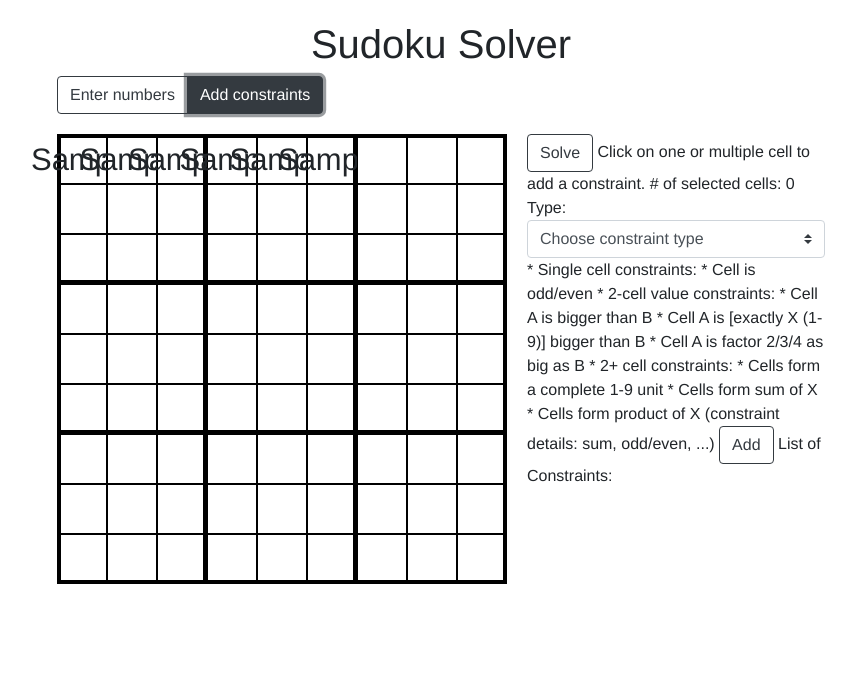
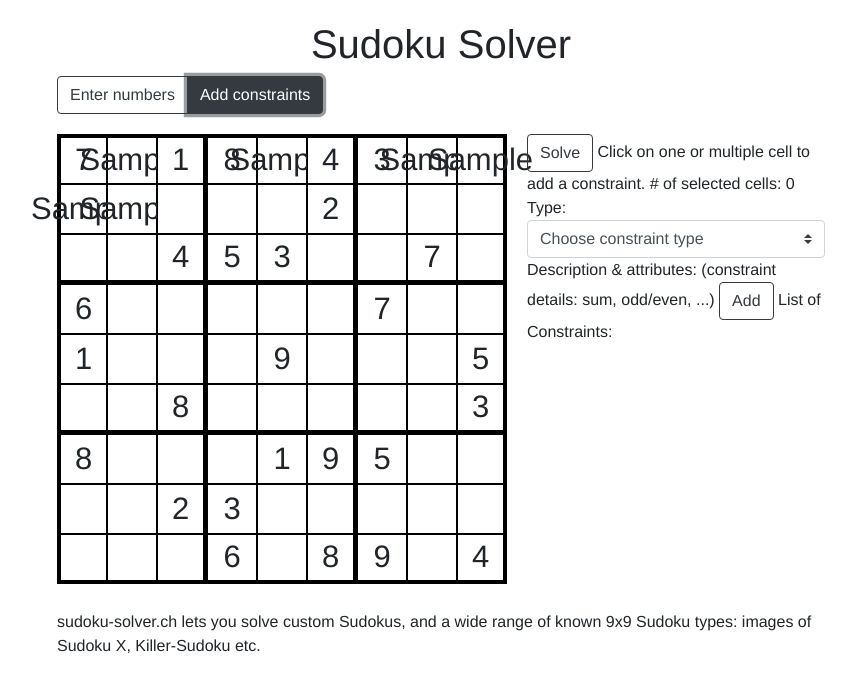
Before and after one commit to akleemans/sudoku-solver.ch, an Angular app in the folder frontend/: page / in a window 1280 px wide. Both pictures are taken after typing "Sample", "Sample", "Sample", "Sample", "Sample", "Sample" into the empty fields and a click on the button "Add constraints". Shown: the top 692 px of the page, without its empty margins (199-1055 px from the left). Built offline with nearby package versions, Linux system fonts and the light colour scheme.

Commit message:
Add changes to main component

```diff
--- a/frontend/src/app/main/main.component.html
+++ b/frontend/src/app/main/main.component.html
@@ -12,22 +12,29 @@
 <div *ngIf="viewMode === ViewMode.numbers" class="flex-container">
   <div class="left-side">
     <ul>
-      <li *ngFor="let c of cellNumbers;">
-        <input type="text" [(ngModel)]="cells[c]" maxlength="1" autocomplete="false" style="color: blue;">
+      <li *ngFor="let cell of cells;">
+        <input type="text" [(ngModel)]="cell.value" maxlength="1" autocomplete="false" [style.color]="cell.original ? 'blue' : 'red'">
       </li>
     </ul>
   </div>
 
   <div class="right-side">
-    Click on cells to enter numbers which are already known.
+    <p>
+      Click on cells to enter numbers which are already known.
+    </p>
+
+    <button type="button" class="btn btn-outline-dark" (click)="clear()">
+      clear
+    </button>
   </div>
 </div>
 
 <div *ngIf="viewMode === ViewMode.constraints" class="flex-container">
   <div class="left-side">
     <ul>
-      <li *ngFor="let c of cellNumbers;" (click)="toggleSelection(c)" [style.background-color]="selectedCells.includes(c) ? selectionColor : 'white'">
-        <span>{{cells[c]}}</span>
+      <li *ngFor="let cell of cells;" (click)="toggleSelection(cell)"
+          [style.background-color]="cell.bgColor">
+        <span>{{cell.value}}</span>
       </li>
     </ul>
   </div>
@@ -44,21 +51,18 @@
     Type:
     <select class="custom-select">
       <option selected>Choose constraint type</option>
-      <option value="ConstraintType"></option>
+      <option [value]="ConstraintType.SINGLE_CELL_ODD_EVEN">Single cell: odd/even</option>
       <option value="2">Two</option>
       <option value="3">Three</option>
     </select>
 
-    * Single cell constraints:
-    * Cell is odd/even
-    * 2-cell value constraints:
-    * Cell A is bigger than B
-    * Cell A is [exactly X (1-9)] bigger than B
-    * Cell A is factor 2/3/4 as big as B
-    * 2+ cell constraints:
-    * Cells form a complete 1-9 unit
-    * Cells form sum of X
-    * Cells form product of X
+    Description & attributes:
+    <div *ngIf="selectedType === ConstraintType.SINGLE_CELL_ODD_EVEN">
+      One or more cells which are odd or even.
+
+      Type:
+      Odd / Even
+    </div>
 
     <!--
     <div class="dropdown">
@@ -84,3 +88,9 @@
 
   </div>
 </div>
+
+<div>
+  sudoku-solver.ch lets you solve custom Sudokus, and a wide range of known 9x9 Sudoku types:
+
+  images of Sudoku X, Killer-Sudoku etc.
+</div>
--- a/frontend/src/app/main/main.component.ts
+++ b/frontend/src/app/main/main.component.ts
@@ -1,15 +1,34 @@
-import {randomColor} from 'randomcolor';
+import * as _ from 'lodash';
 import {Component, OnInit} from '@angular/core';
+import {Cell} from "../model/cell";
+import {Sudoku} from "../model/sudoku";
+import {Solver} from "../model/solver";
+import {Util} from "./util";
 
 enum ViewMode {
   numbers,
   constraints
 }
 
+class GridCell {
+  public bgColor: string = 'white';
+  public value: string = '';
+  public original: boolean
+}
+
 enum ConstraintType {
-  SINGLE_ODD_EVEN,
-  TWO_BIGGER_SMALLER,
-  TWO_
+  SINGLE_CELL_ODD_EVEN,
+  TWO_CELLS_BIGGER_THAN,
+  TWO_CELLS_EXACT_DIFFERENCE,
+  TWO_CELLS_EXACT_FACTOR,
+  MULTI_CELL_UNIT,
+  MULTI_CELL_SUM,
+  MULTI_CELL_PRODUCT
+}
+
+class Constraint {
+  public type: ConstraintType;
+  public cells: Cell[];
 }
 
 
@@ -33,31 +52,41 @@ enum ConstraintType {
 })
 export class MainComponent implements OnInit {
   public ViewMode: typeof ViewMode = ViewMode;
+  public ConstraintType: typeof ConstraintType = ConstraintType;
+
   public viewMode: ViewMode = ViewMode.numbers;
 
-  public cellNumbers: number[];
-  public cells: string[] = [];
+  public cells: GridCell[] = [];
 
   public selectionColor: string;
-  public selectedCells: number[] = [];
+  public selectedCells: GridCell[] = [];
+  public selectedType: ConstraintType;
+
+  public constraints: Constraint[];
 
   public constructor() {
   }
 
   public ngOnInit(): void {
-    this.cellNumbers = Array(81).fill(1).map((x, i) => i);
-    this.selectionColor = this.getRandomColor();
+    this.cells = _.range(81).map(i => new GridCell());
+    this.selectionColor = Util.getRandomColor();
+
+    // init with sudoku
+    let sudokuStr = '7.18.43.......2.....453..7.6.....7..1...9...5..8.....38...195....23........6.89.4';
+    for (let i of _.range(81)) {
+      this.cells[i].value = sudokuStr[i] === '.' ? '' : sudokuStr[i];
+    }
   }
 
   public setViewMode(viewMode: ViewMode): void {
     this.viewMode = viewMode;
   }
 
-  public toggleSelection(id: number) {
-    if (this.selectedCells.includes(id)) {
-      this.selectedCells = this.selectedCells.filter(c => c != id);
+  public toggleSelection(cell: GridCell) {
+    if (this.selectedCells.includes(cell)) {
+      this.selectedCells = this.selectedCells.filter(c => c !== cell);
     } else {
-      this.selectedCells.push(id);
+      this.selectedCells.push(cell);
     }
   }
 
@@ -65,9 +94,20 @@ export class MainComponent implements OnInit {
     console.log('ok');
   }
 
+  public clear(): void {
+    // TODO clear cells
+  }
+
   public solve(): void {
-    // const sudoku = new Sudoku(this.cells);
-    // Solver.solve(sudoku);
+    // Mark filled cells
+    this.cells.forEach(cell => {
+      if (cell.value !== '') {
+        cell.original = true;
+      }
+    })
+    const sudoku = new Sudoku(this.cells.map(c => c.value));
+    const solvedSudoku = Solver.solve(sudoku);
+    this.adaptSolution(solvedSudoku);
 
     // Create a new worker
     const worker = new Worker('./main.worker', {type: 'module'});
@@ -78,7 +118,9 @@ export class MainComponent implements OnInit {
     worker.postMessage('hello');
   }
 
-  private getRandomColor(): string {
-    return randomColor();
+  private adaptSolution(sudoku: Sudoku): void {
+    for (let i of _.range(81)) {
+      this.cells[i].value = sudoku.cells[i].candidates;
+    }
   }
 }
--- a/frontend/src/app/main/util.ts
+++ b/frontend/src/app/main/util.ts
@@ -1,6 +1,12 @@
+import {randomColor} from 'randomcolor';
+
 export class Util {
   public static count(str: string, value: string) {
     const regExp = new RegExp(value, 'gi');
     return (str.match(regExp) || []).length;
   }
+
+  public static getRandomColor(): string {
+    return randomColor();
+  }
 }
```
Also changed, not shown: 1 other file (tests, documents, lock files or other folders).
